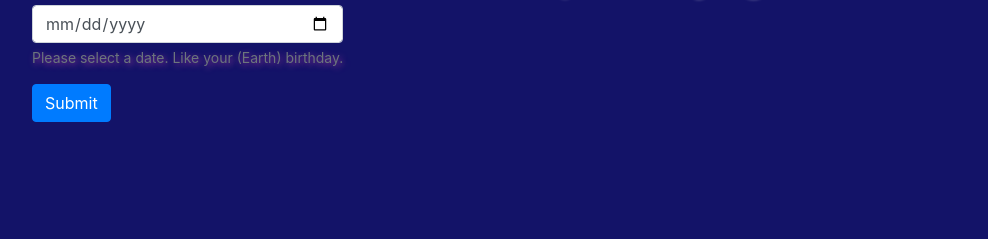
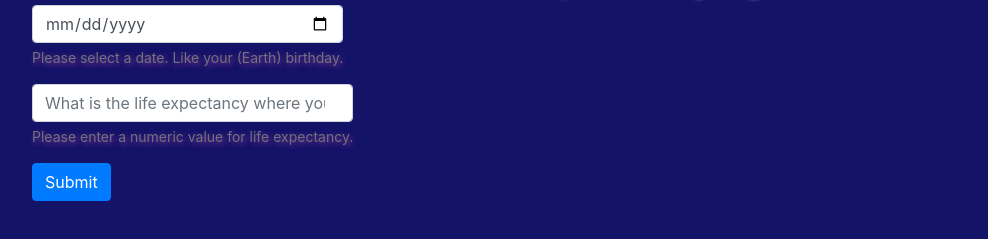
Before and after one commit to Quin-Riley-A/galactic-age-calc, a plain HTML site: page src/index.html in a window 1280 px wide. Shown: the part 41-280 px from the top of the page, without its empty margins (48-1036 px from the left). Drawn offline with Linux system fonts and the light colour scheme; files that its build step writes are made by us from their sources.

Commit message:
ask user for life expectancy input value

```diff
--- a/src/index.html
+++ b/src/index.html
@@ -23,6 +23,12 @@
           </div>
           <div class="form-row">
             <div class="form-group">
+              <input class="form-control" id="userLifeExpect" type="number" aria-describedby="getLifeExpHelp" placeholder="What is the life expectancy where you live?" min="0">
+              <small id="getLifeExpHelp" class="form-text text-muted">Please enter a numeric value for life expectancy.</small>
+            </div>
+          </div>
+          <div class="form-row">
+            <div class="form-group">
               <button type="submit" class="btn btn-primary" id="inputAge">Submit</button>
             </div>
           </div>
```
